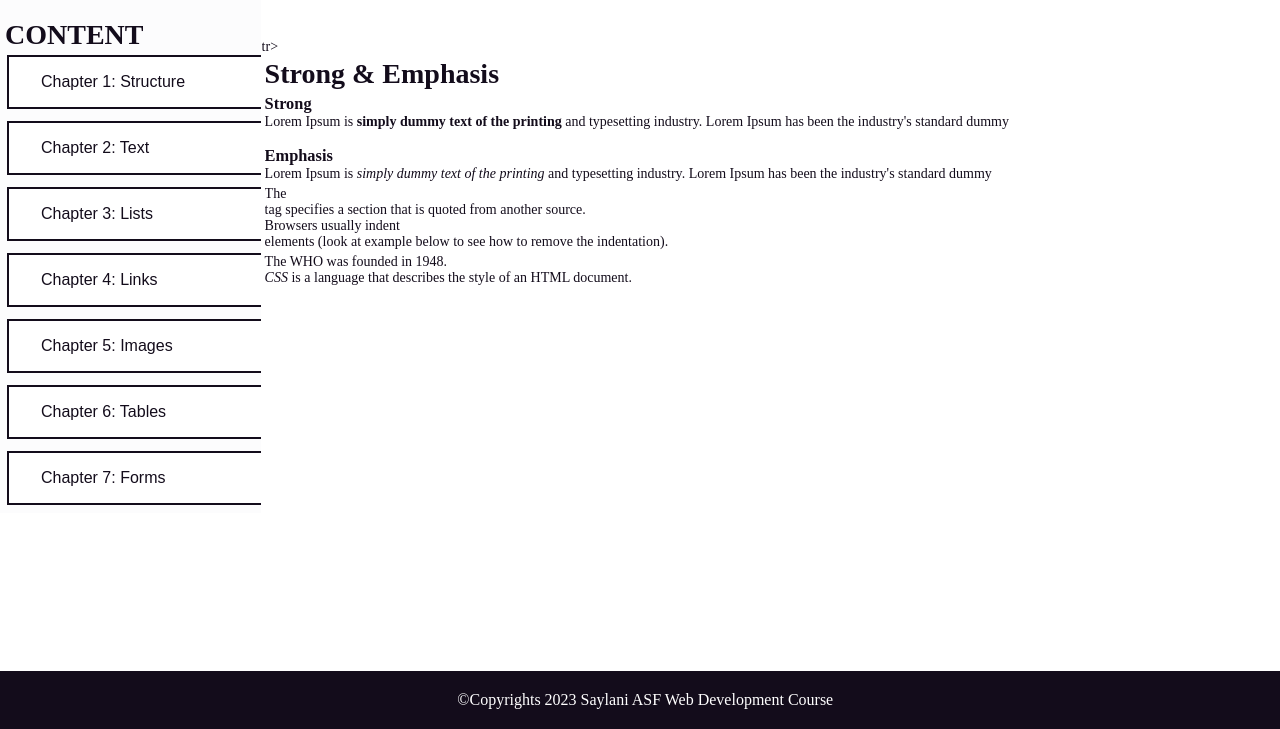
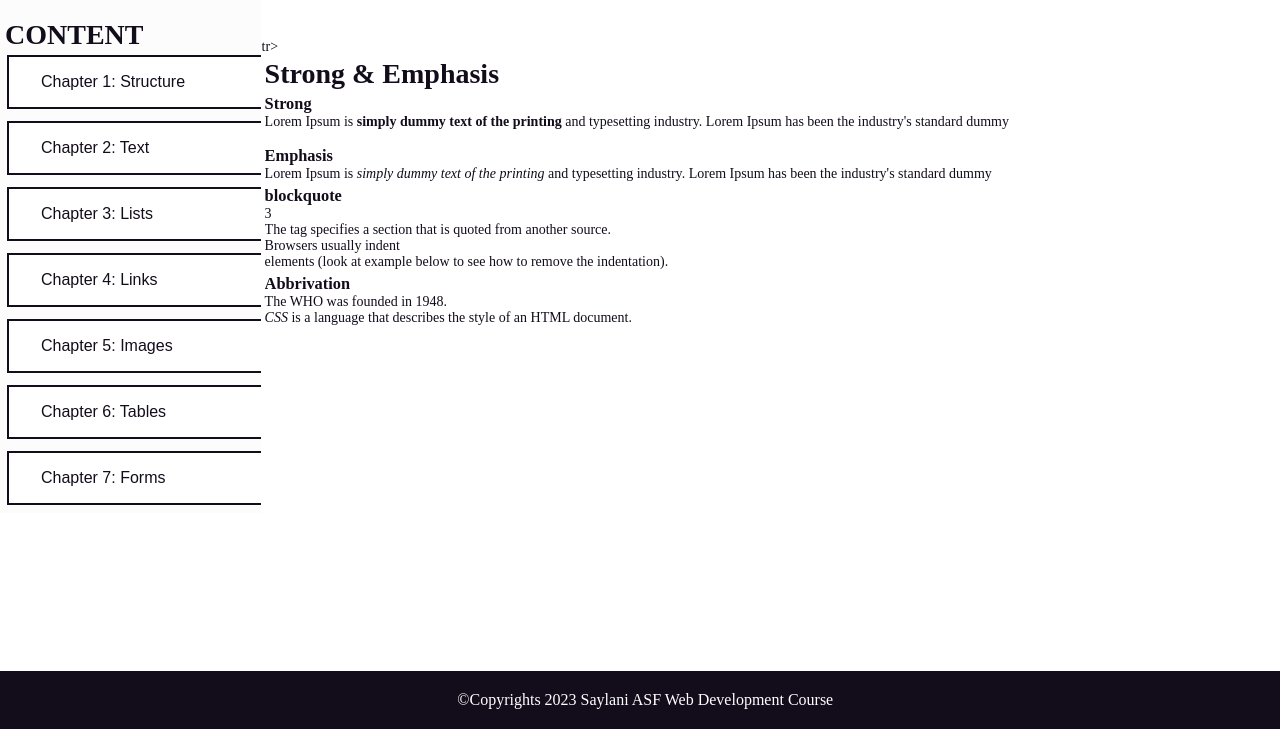
Before and after one commit to Ashfaq778/firstlesson, a plain HTML site: page index.html in a window 1280 px wide. Shown: the part 71-800 px from the top of the page. Drawn offline with Linux system fonts and the light colour scheme.

Commit message:
Update index.html
updated

```diff
--- a/index.html
+++ b/index.html
@@ -122,14 +122,16 @@
             </tr>
             <tr>
                 <td>
+                    <h3>blockquote</h1>3
                     <blockquote cite"https://en.wikipedia.org/wiki/Weki_Meki">
-                        </p>The <blockquote> tag specifies a section that is quoted from another source.</p>
-                    <blockquote>
+                        </p>The tag specifies a section that is quoted from another source.</p>
+                    </blockquote>
                         Browsers usually indent <blockquote> elements (look at example below to see how to remove the indentation).
                         </td>
             </tr>
                     tr>
                 <td>
+                    <h3> Abbrivation</h3>
                    The <abbr title="World Health Organization">WHO</abbr> was founded in 1948.
                     <p><dfn><abbr title="Cascading Style Sheets">CSS</abbr>
                     </dfn> is a language that describes the style of an HTML document.</p>
```
